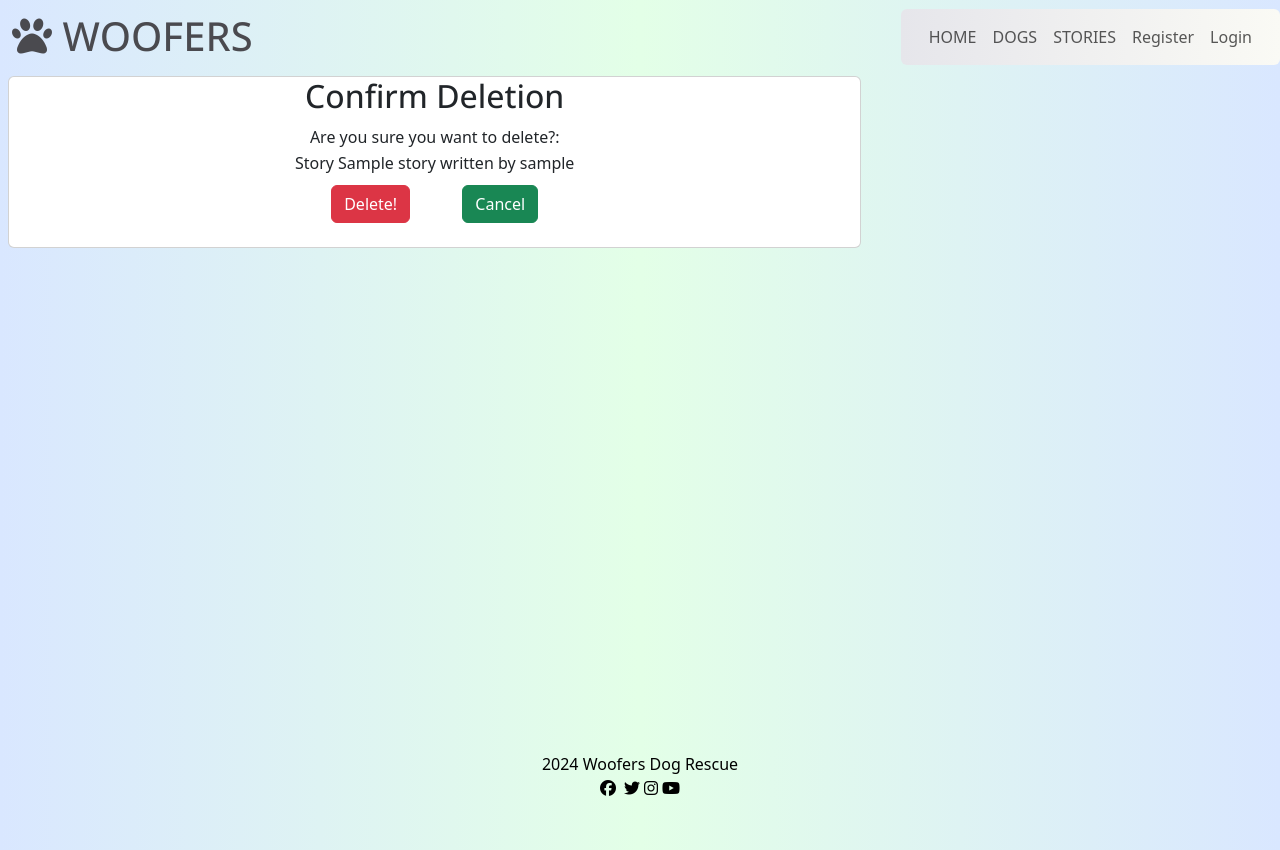
After one commit to stevewhitehouse66/Woofers, a Django app: a page that uses templates/confirm_delete_form.html in a window 1280 px wide. The commit adds this page. Run offline with Django 4.2, Linux system fonts and the light colour scheme; tables that the repository leaves empty hold one stand-in row (values such as "Sample post"); some libraries are stand-ins or nearby versions.

Commit message:
add story delete functionality

```diff
--- a/static/css/style.css
+++ b/static/css/style.css
@@ -18,9 +18,8 @@
 
 body{
     min-height: 100vh;
-    background-color: #f5f5f5;
-    background: rgb(253,221,172);
-    background: linear-gradient(270deg, rgb(250, 249, 248) 0%, rgb(248, 235, 215) 50%, rgb(250, 249, 248) 100%);
+    background: rgb(220, 220, 230) 0%;
+    background: linear-gradient(90deg, #d9e7ff 0%, #e3ffe7 50%, #d9e7ff 100%);
     background-repeat: no-repeat;
     background-attachment: fixed;
     margin-bottom: 50px;
@@ -35,7 +34,7 @@ hr{
     color: #4A4A4F;
     width: 90%
 }
-h4{
+h1,h2,h3,h4{
     font-family: "Open Sans", Roboto, sans-serif;
     text-transform: capitalize;
 }
@@ -87,7 +91,7 @@ p {margin: 2px;}
     width: fit-content;
     border: 0;
     padding-inline:  20px;
-    background: rgb(248, 235, 215)
+    background: linear-gradient(90deg, rgb(230, 230, 235) 0%, rgb(250, 250, 245) 100%);
 }
 
 .staff-links{
@@ -105,7 +109,7 @@ p {margin: 2px;}
 
 /*Header Styles*/
 header{
-    background: linear-gradient(270deg, rgb(250, 249, 248) 0%, rgb(248, 235, 215) 50%, rgb(250, 249, 248) 100%);
+    background: linear-gradient(90deg, #d9e7ff 0%, #e3ffe7 50%, #d9e7ff 100%);
 }
 .brand-text{
     font-family: "Open Sans", Roboto, sans-serif;
@@ -248,12 +261,13 @@ header{
 /*Footer Styles*/
 
 .footer{
+    background: linear-gradient(270deg, rgb(250, 249, 248) 0%, rgb(248, 235, 215) 50%, rgb(250, 249, 248) 100%);
     position: fixed;
     bottom: 0;
     width: 100%;
     padding: 0;
     margin-inline: auto;
-    margin-bottom: 6px;
+    background: linear-gradient(90deg, #d9e7ff 0%, #e3ffe7 50%, #d9e7ff 100%);
     font-size: medium;
 }
 .footer-text{
--- a/story/urls.py
+++ b/story/urls.py
@@ -18,7 +18,7 @@ urlpatterns = [
     # CRUD for Stories
     path('story/add/', views.StoryCreate, name='story_add'),
     path('story/<int:pk>/update/', views.StoryUpdateView.as_view(), name='story_edit'),
-    path('delete/', views.DoggoList.as_view(), name='delete'),
+    path('story/<int:pk>delete/', views.StoryDeleteView.as_view(), name='story_delete'),
 
     # CRUD for Doggos
     path('add/', views.DoggoCreate, name='doggo_add'),
--- a/story/views.py
+++ b/story/views.py
@@ -1,7 +1,7 @@
 from django.shortcuts import render, redirect
 from django.contrib import messages
-from django.views.generic import ListView, DetailView, UpdateView
-
+from django.views.generic import ListView, DetailView, UpdateView, DeleteView
+from django.contrib.messages.views import SuccessMessageMixin
 from .models import Story
 from doggo.models import Doggo
 from .forms import StoryForm
@@ -120,12 +120,15 @@ def StoryCreate(request):
             story_instance = form.save(commit=False)
             story_instance.author = logged_in_user
             story_instance.save()
+            messages.add_message(
+                request, messages.SUCCESS,
+                'New Story Saved'
+                )
             return redirect('/story')
     else:
         form = StoryForm()
 
     return render(request, 'story_form.html', {'form': form})
-
 
 
 def DoggoCreate(request):
@@ -143,6 +146,10 @@ def DoggoCreate(request):
             doggo_instance = form.save(commit=False)
             doggo_instance.added_by = logged_in_user
             doggo_instance.save()
+            messages.add_message(
+                request, messages.SUCCESS,
+                'New Dog Profile Submitted'
+                )
             return redirect('/doggo')
     else:
         form = DoggoForm()
@@ -153,7 +160,7 @@ def DoggoCreate(request):
 # Update Views (Based on ChatGPT suggestion)
 
 
-class StoryUpdateView(UpdateView):
+class StoryUpdateView(SuccessMessageMixin, UpdateView):
     """
     Edit an instance of :model:`story.Story`.
 
@@ -166,8 +173,15 @@ class StoryUpdateView(UpdateView):
     template_name = 'story_edit_form.html'
     success_url = reverse_lazy('story')
 
+    def get_success_message(self, cleaned_data):
+        return "Doggo details updated successfully."
 
-class DoggoUpdateView(UpdateView):
+    def form_valid(self, form):
+        messages.success(self.request, self.success_message)
+        return super().form_valid(form)
+
+
+class DoggoUpdateView(SuccessMessageMixin, UpdateView):
     """
     Edit an instance of :model:`doggo.Doggo`.
 
@@ -177,8 +191,32 @@ class DoggoUpdateView(UpdateView):
     """
     model = Doggo
     fields = ['name', 'sex', 'breed', 'age', 'location',
-                  'status', 'vet_checked', 'vet_note', 'vet_vaccinated',
-                  'vet_neutered', 'vet_weight', 'temperament', 'training',
-                  'behaviour', 'notes']
+              'status', 'vet_checked', 'vet_note', 'vet_vaccinated',
+              'vet_neutered', 'vet_weight', 'temperament', 'training',
+              'behaviour', 'notes']
     template_name = 'doggo_edit_form.html'
     success_url = reverse_lazy('doggos')
+
+    def get_success_message(self, cleaned_data):
+        return "Doggo details updated successfully."
+
+    def form_valid(self, form):
+        messages.success(self.request, self.success_message)
+        return super().form_valid(form)
+
+
+class StoryDeleteView(SuccessMessageMixin, DeleteView):
+    """
+    Delete an individual story.
+
+    **Context**
+
+    ``post``
+        An instance of :model:`story.Story`.
+    """
+    model = Story
+    template_name = 'confirm_delete_form.html'
+    success_url = reverse_lazy('story')
+
+    def get_success_message(self, cleaned_data):
+        return "Story Deleted successfully."
--- /dev/null
+++ b/templates/confirm_delete_form.html
@@ -0,0 +1,21 @@
+{% extends 'base.html' %}
+{% load static %}
+{% url 'home' as home_url %}
+{% block content %}
+<div
+  class="mx-auto+2px px-2 col-md-8 offset-md-2 col-sd-10 offset-md-2 card mb-4 mx-2 flex-column text-center"
+>
+  <h2>Confirm Deletion</h2>
+  <form method="post">
+    {% csrf_token %}
+    <p>Are you sure you want to delete?:</p>
+    <p>{{ object }}</p>
+    <div class="buttons-container">
+      <button type="submit" class="btn btn-danger mt-2 m-4 ml-4">Delete!</button>
+      <a class="btn btn-success mt-2 m-4 ml-4" href="{% url 'home' %}" role="button"
+        >Cancel</a
+      >
+    </div>
+  </form>
+</div>
+{% endblock %}
--- a/templates/doggo_list.html
+++ b/templates/doggo_list.html
@@ -8,6 +8,7 @@
         <a href="{% url 'doggo_add' %}"><i class="fa-regular fa-plus"></i> Add New Dog Profile</a></div>
 {% endif %}
 <h4 class="sub-title text-center">Our Dogs</h4>
+<div class="list-container">
 {% for doggo in doggo_list %}
 <div class="row">
     <div class="col-12 mt-3">
@@ -17,7 +18,7 @@
         {% if "placeholder" in doggo.profile_image.url %}
         <img src="{% static 'images/default_doggo2.png' %}" class="doggo-image" alt="{{ doggo.name. }}">
         {% else %}
-        <img src="{{ doggo.profile_image.url }}" class="doggo-image" alt="{{ doggo.name }}">
+        <img src="{{ doggo.profile_image.url }}" class="doggo-image" alt="{{ doggo.name }}" href="{% url 'doggo_detail' pk=doggo.pk %}">
         {% endif %}
         </div>
     </div>
--- a/templates/story_detail.html
+++ b/templates/story_detail.html
@@ -3,7 +3,7 @@
 {% load crispy_forms_tags %}
 {% url 'story_add' as add_url %}
 {% url 'story_edit' as edit_url %}
-{% url 'delete' as delete_url %}
+{% url 'story_delete' as delete_url %}
 {% block content %}
 <!-- story_detail.html content starts here -->
 <div class="full-row-container">
@@ -20,7 +20,7 @@
                     <ul class=" list-group flex-row staff-links justify-content-center">
                         <li class="px-1 py-1 mx-1 my-1"><a  href="{% url 'story_add' %}"><i class="fa-regular fa-plus"></i> Add New</a></li>
                         <li class="px-1 py-1 mx-1 my-1"><a  href="{% url 'story_edit' story.pk %}"><i class="fa-regular fa-edit"></i> Edit</a></li>
-                        <li class="px-1 py-1 mx-1 my-1"><a  href="{% url 'delete'%}"><i class="fa-regular fa-trash-can text-danger"></i> Delete</a></li>
+                        <li class="px-1 py-1 mx-1 my-1"><a  href="{% url 'story_delete' story.pk %}"><i class="fa-regular fa-trash-can text-danger"></i> Delete</a></li>
                     </ul>
                 </div>
             {% endif %}
--- a/templates/story_list.html
+++ b/templates/story_list.html
@@ -6,15 +6,16 @@
     <div class="add-story-link cols-12 py-1 mx-1 my-1 flex-row justify-content-center">
         <a href="{% url 'story_add' %}"><i class="fa-regular fa-plus"></i> Add New Story</a></div>
 {% endif %}
+<div class="list-container">
 {% for story in story_list %}
     <div class="row col-12">
 
         <div class="col-12 mt-3">
             <div class="story-image-container">
                 {% if "placeholder" in story.featured_image.url %}
-                <img href="{% url 'story_detail' pk=story.pk %}" src="{% static 'images/default_doggo.png' %}" class="story-image" alt="{{ story.title }}">
+                <a href="{% url 'story_detail' pk=story.pk %}"><img src="{% static 'images/default_doggo.png' %}" class="story-image" alt="{{ story.title }}"></a>
                 {% else %}
-                <img src="{{ story.featured_image.url }}" class="story-image" alt="{{ story.title }}">
+                <a href="{% url 'story_detail' pk=story.pk %}"><img src="{{ story.featured_image.url }}" class="story-image" alt="{{ story.title }}"></a>
                 {% endif %}
             </div>
             <div class="story-top">
@@ -35,5 +36,6 @@
     </div>
 </div>
     {% endfor %}
+</div>
 <!-- story_list.html content ends here -->
 {% endblock %}
--- a/woofers/settings.py
+++ b/woofers/settings.py
@@ -70,7 +70,6 @@ LOGOUT_REDIRECT_URL = '/'
 
 CRISPY_ALLOWED_TEMPLATE_PACKS = "bootstrap5"
 CRISPY_TEMPLATE_PACK = "bootstrap5"
-
 
 
 cloudinary.config(
```
Also changed, not shown: other parts of static/css/style.css (+25 -8 lines), templates/home.html (+4 -5 lines).
